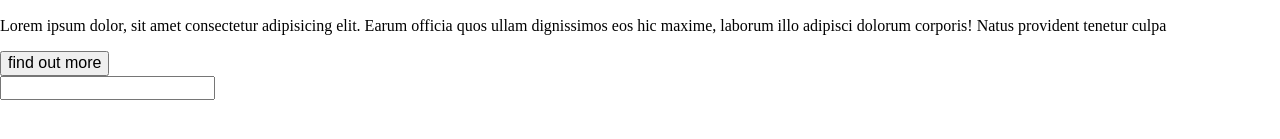
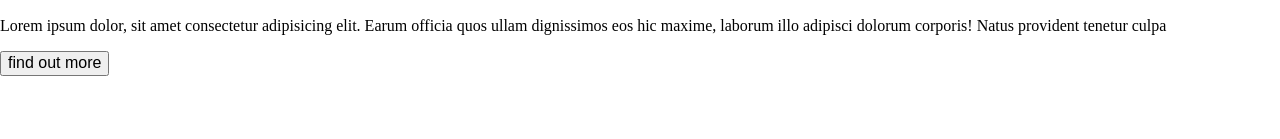
Before and after one commit to Uncle-Shred/Ryan-Stedman-Assignment1, a plain HTML site: page index.html in a window 1280 px wide. Shown: the part 407-546 px from the top of the page. Drawn offline with Linux system fonts and the light colour scheme.

Commit message:
removed footer tag for TEST

```diff
--- a/index.html
+++ b/index.html
@@ -55,9 +55,5 @@
         </div>
     </section>
 
-    <footer>
-        <input type="text">
-    </footer>
-
 </body>
 </html>
```
